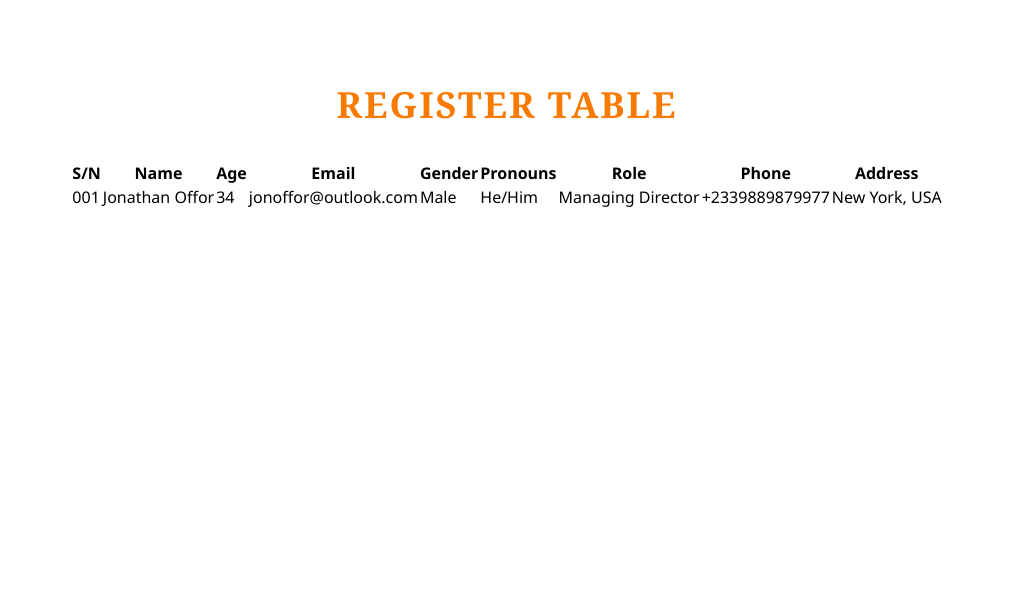
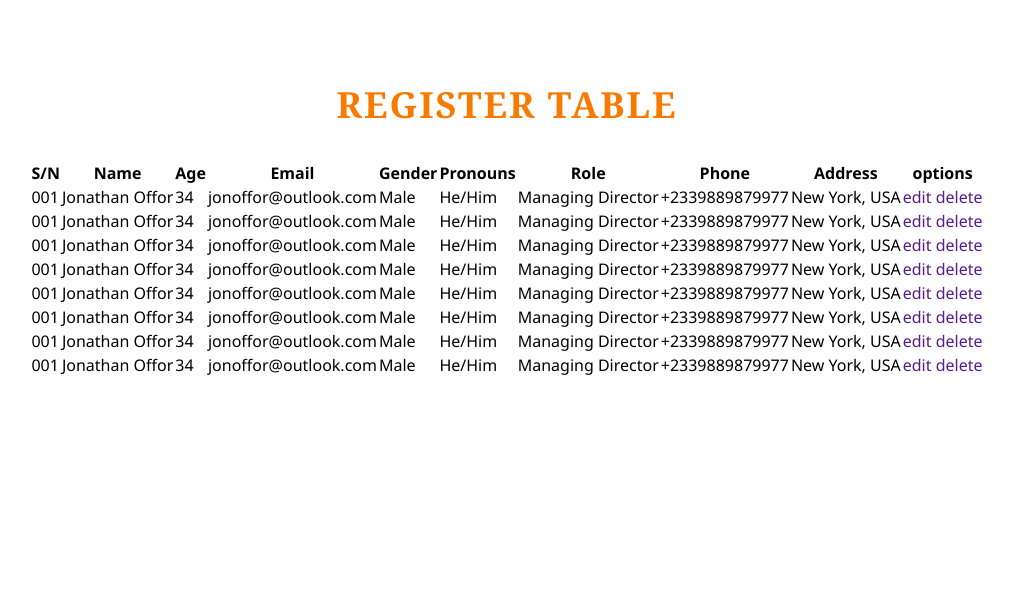
Before and after one commit to Tom-Okafor/staff-register, a PHP site: page /register.php in a window 1280 px wide. Shown: the part 70-686 px from the top of the page, without its empty margins (133-1146 px from the left). Run offline with PHP 8.4, Linux system fonts and the light colour scheme.

Commit message:
feat: add data to table

```diff
--- a/register.php
+++ b/register.php
@@ -28,6 +28,7 @@ include_once './includes/header.php';
                 <th>Role</th>
                 <th>Phone</th>
                 <th>Address</th>
+                <th>options</th>
             </tr>
         </thead>
         <tbody>
@@ -41,7 +42,115 @@ include_once './includes/header.php';
                 <td>Managing Director</td>
                 <td>+2339889879977</td>
                 <td>New York, USA</td>
-
+                <td>
+                <a href="">edit</a>
+                <a href="">delete</a>
+                </td>
+            </tr>
+            <tr>
+                <td>001</td>
+                <td>Jonathan Offor</td>
+                <td>34</td>
+                <td>jonoffor@outlook.com</td>
+                <td>Male</td>
+                <td>He/Him</td>
+                <td>Managing Director</td>
+                <td>+2339889879977</td>
+                <td>New York, USA</td>
+                <td>
+                <a href="">edit</a>
+                <a href="">delete</a>
+                </td>
+            </tr>
+            <tr>
+                <td>001</td>
+                <td>Jonathan Offor</td>
+                <td>34</td>
+                <td>jonoffor@outlook.com</td>
+                <td>Male</td>
+                <td>He/Him</td>
+                <td>Managing Director</td>
+                <td>+2339889879977</td>
+                <td>New York, USA</td>
+                <td>
+                <a href="">edit</a>
+                <a href="">delete</a>
+                </td>
+            </tr>
+            <tr>
+                <td>001</td>
+                <td>Jonathan Offor</td>
+                <td>34</td>
+                <td>jonoffor@outlook.com</td>
+                <td>Male</td>
+                <td>He/Him</td>
+                <td>Managing Director</td>
+                <td>+2339889879977</td>
+                <td>New York, USA</td>
+                <td>
+                <a href="">edit</a>
+                <a href="">delete</a>
+                </td>
+            </tr>
+            <tr>
+                <td>001</td>
+                <td>Jonathan Offor</td>
+                <td>34</td>
+                <td>jonoffor@outlook.com</td>
+                <td>Male</td>
+                <td>He/Him</td>
+                <td>Managing Director</td>
+                <td>+2339889879977</td>
+                <td>New York, USA</td>
+                <td>
+                <a href="">edit</a>
+                <a href="">delete</a>
+                </td>
+            </tr>
+            <tr>
+                <td>001</td>
+                <td>Jonathan Offor</td>
+                <td>34</td>
+                <td>jonoffor@outlook.com</td>
+                <td>Male</td>
+                <td>He/Him</td>
+                <td>Managing Director</td>
+                <td>+2339889879977</td>
+                <td>New York, USA</td>
+                <td>
+                <a href="">edit</a>
+                <a href="">delete</a>
+                </td>
+            </tr>
+            <tr>
+                <td>001</td>
+                <td>Jonathan Offor</td>
+                <td>34</td>
+                <td>jonoffor@outlook.com</td>
+                <td>Male</td>
+                <td>He/Him</td>
+                <td>Managing Director</td>
+                <td>+2339889879977</td>
+                <td>New York, USA</td>
+                <td>
+                <a href="">edit</a>
+                <a href="">delete</a>
+                </td>
+            </tr>
+            <tr>
+                <td>001</td>
+                <td>Jonathan Offor</td>
+                <td>34</td>
+                <td>jonoffor@outlook.com</td>
+                <td>Male</td>
+                <td>He/Him</td>
+                <td>Managing Director</td>
+                <td>+2339889879977</td>
+                <td>New York, USA</td>
+                <td>
+                <a href="">edit</a>
+                <a href="">delete</a>
+                </td>
             </tr>
         </tbody>
     </table>
```
